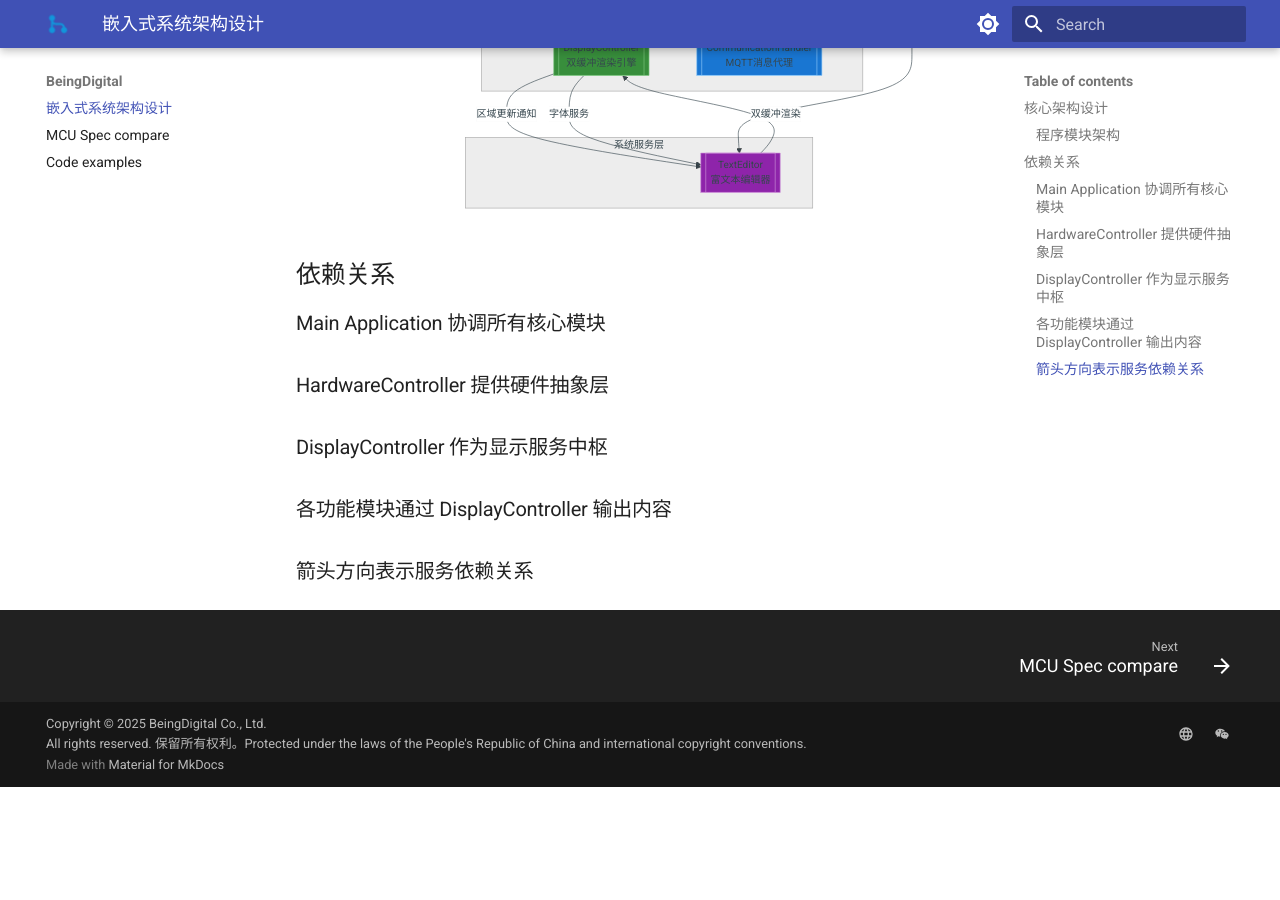
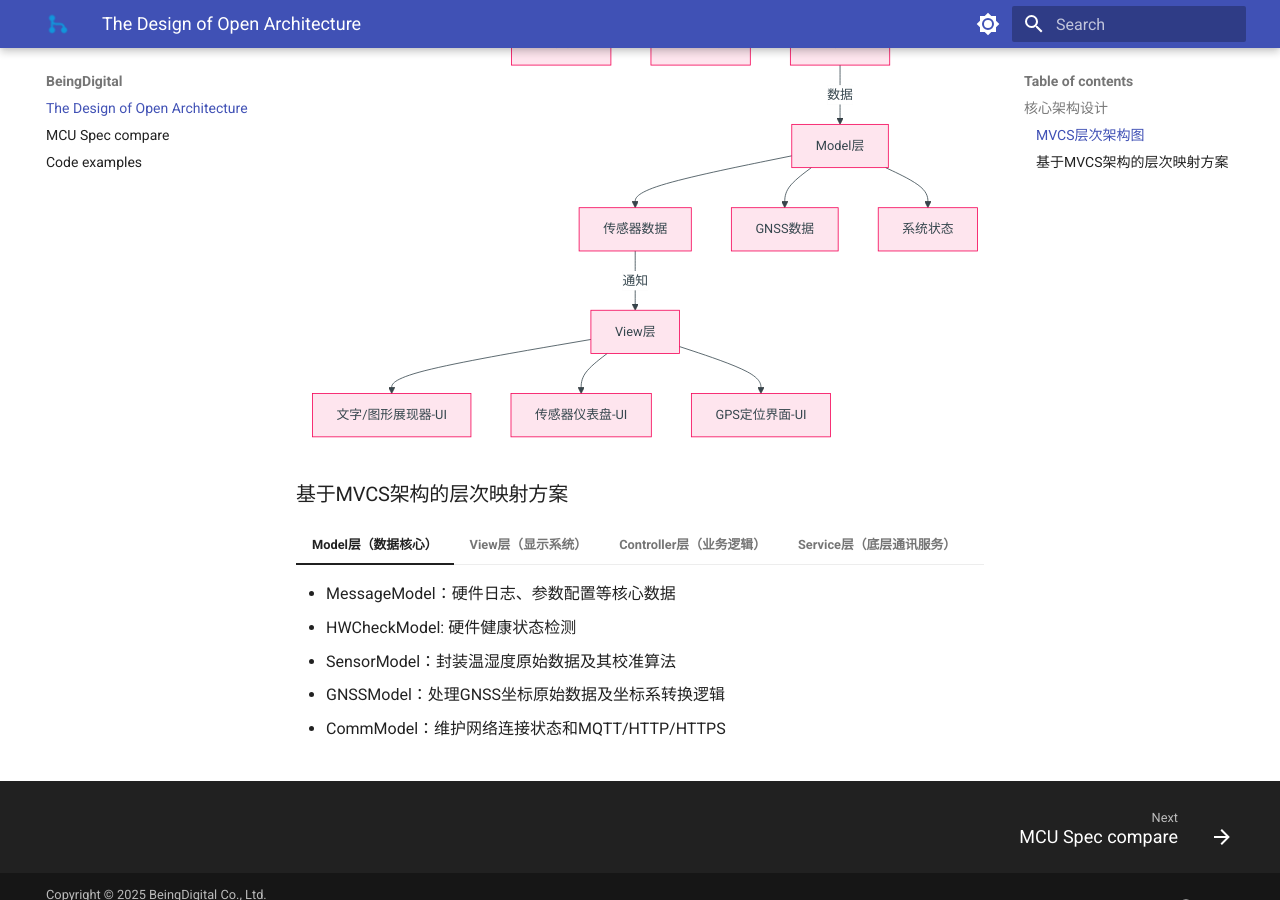
Before and after one commit to musicaJack/mkdocs-wiki, an MkDocs documentation site: the page built from docs/index.md, in a window 1280 px wide and 900 px high, scrolled down 550 px. Built offline with MkDocs 1.6.1 and Material for MkDocs 9.7.7, drawn with Linux system fonts in a browser that asks for light colours; some web fonts are replaced; the version menu is left out; before the commit the page ends 1337 px from its top, so only the background shows below that; some of the changed text lies outside the part shown.

Commit message:
修正架构图，增加MVCS模式

````diff
--- a/docs/index.md
+++ b/docs/index.md
@@ -1,61 +1,58 @@
 ---
-title: 嵌入式系统架构设计
+title: The Design of Open Architecture
 ---
 
-# 嵌入式系统架构设计
+# 系统架构设计
 
 ## 核心架构设计
 
-### 程序模块架构
+### MVCS层次架构图
 
 ```mermaid
-%% 主程序架构图
-flowchart TD
-    subgraph 应用层
-        MA[["Main Application<br/>系统调度中枢"]] --> HC
-        MA --> IH
-    end
+graph TD
+    A[Model层] --> B[传感器数据]
+    A --> C[GNSS数据]
+    A --> D[系统状态]
 
-    subgraph 硬件抽象层
-        HC[["HardwareController<br/>硬件驱动管理"]] --> DC
-        HC --> SM
-        HC --> GP
-        HC --> CH
-    end
+    E[View层] --> F[文字/图形展现器-UI]
+    E --> G[传感器仪表盘-UI]
+    E --> H[GPS定位界面-UI]
 
-    subgraph 系统服务层
-        DC[["DisplayController<br/>双缓冲渲染引擎"]] -->|区域更新通知| TE
-        DC -->|字体服务| TE
-        SM[["SensorManager<br/>环境数据采集"]] -->|数据格式化| DC
-        GP[["GNSSProcessor<br/>坐标转换服务"]] -->|WGS84/百度坐标| CH
-    end
+    I[Controller层] --> J[输入处理]
+    I --> K[数据采集]
+    I --> L[通信管理]
 
-    subgraph 通信层
-        CH[["CommunicationHandler<br/>MQTT消息代理"]] -->|编解码| MA
-    end
+    M[Service层] --> N[文件存储]
+    M --> O[网络通信]
+    M --> P[硬件驱动]
 
-    subgraph 输入层
-        IH[["InputHandler<br/>事件分发中心"]] -->|标准化指令| TE
-        IH -->|控制指令| MA
-    end
-
-    subgraph 功能模块
-        TE[["TextEditor<br/>富文本编辑器"]] -->|双缓冲渲染| DC
-    end
-
-    classDef appLayer fill:#673AB7,stroke:#B39DDB,color:#ffffff;
-    classDef hardwareLayer fill:#1976D2,stroke:#90CAF9,color:#ffffff;
-    classDef serviceLayer fill:#388E3C,stroke:#81C784,color:#ffffff;
-    classDef module fill:#8E24AA,stroke:#CE93D8,color:#ffffff;
-
-    class MA,IH appLayer;
-    class HC,CH hardwareLayer;
-    class DC,SM,GP serviceLayer;
-    class TE module;
+    B -->|通知| E
+    J -->|事件| I
+    L -->|调用| M
+    P -->|数据| A
 ```
-## 依赖关系
-###Main Application 协调所有核心模块
-###HardwareController 提供硬件抽象层
-###DisplayController 作为显示服务中枢
-###各功能模块通过 DisplayController 输出内容
-###箭头方向表示服务依赖关系
+### 基于MVCS架构的层次映射方案
+=== "Model层（**数据核心**）"
+    - MessageModel：硬件日志、参数配置等核心数据
+    - HWCheckModel: 硬件健康状态检测
+    -  SensorModel：封装温湿度原始数据及其校准算法
+    -    GNSSModel：处理GNSS坐标原始数据及坐标系转换逻辑
+    -    CommModel：维护网络连接状态和MQTT/HTTP/HTTPS
+=== "View层（**显示系统**）"
+    -   DisplayView：整合双缓冲机制和区域渲染策略
+    - StatusBarView：信号强度、时间等系统状态显示
+    -    ConfigView：设备配置界面的可视化呈现
+    -    SensorView：温湿度数据的图形化展示
+    -      GNSSView: GNSS数据的图形化展示
+=== "Controller层（**业务逻辑**）"
+    -  InputController：整合键盘/UART输入处理
+    - SensorController：协调传感器数据采集周期
+    -   GNSSController：管理定位数据更新策略
+    -   CommController：处理消息编解码与QoS策略
+    - RenderController：调度显示刷新与动画过渡
+=== "Service层（**底层通讯服务**）"
+    -    FileService：文件读写操作
+    - NetworkService：MQTT/HTTP/HTTPS连接管理
+    -  SensorService：传感器驱动封装
+    -    GNSSService：GNSS定位模块通信协议
+    -  DeviceManager: 统一管理硬件资源分配/提供硬件访问的标准化接口
````
Also changed, not shown: docs/MCU_Spec_compare.md (+2 -2 lines), docs/code-examples.md (+1 -0 lines).
